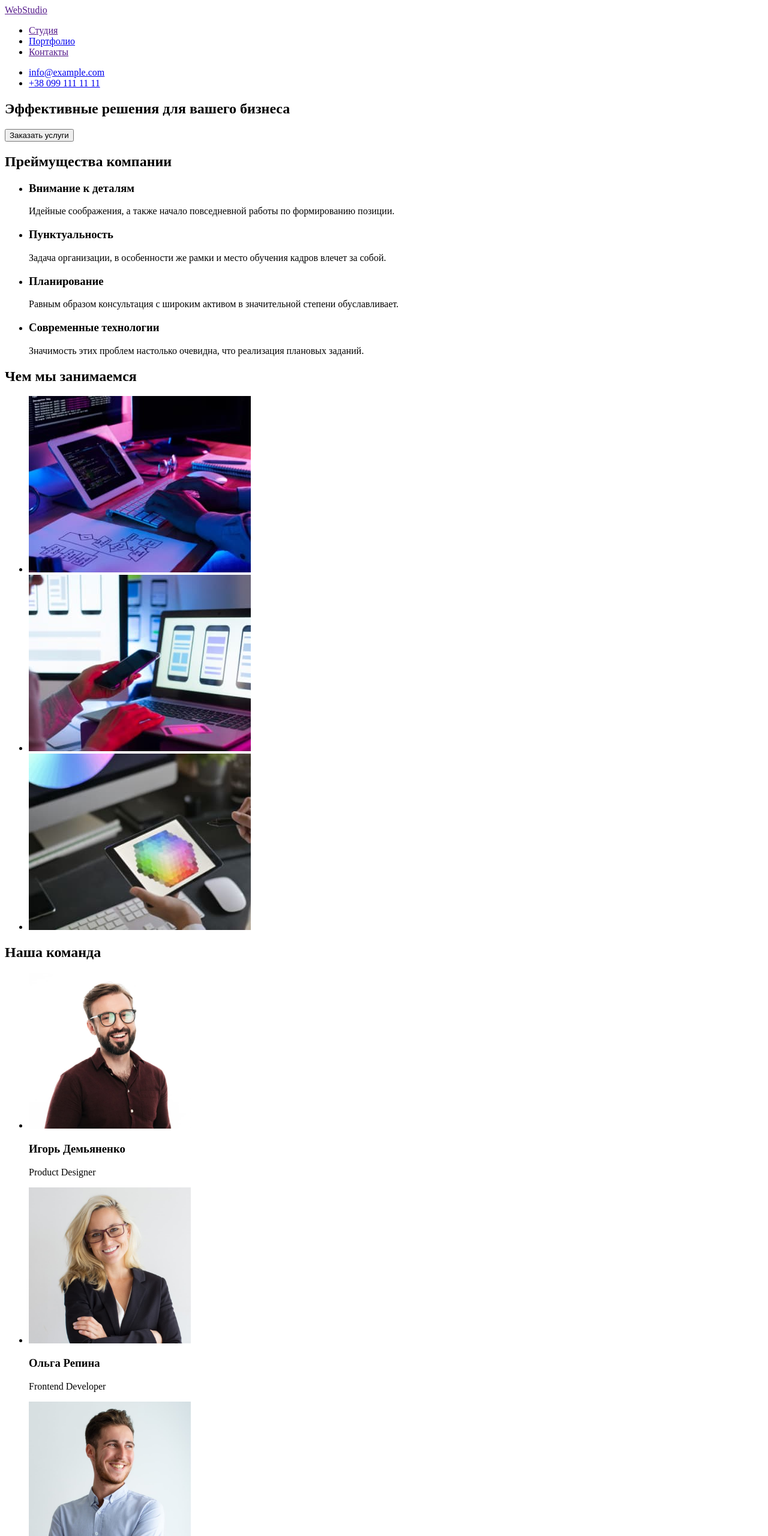
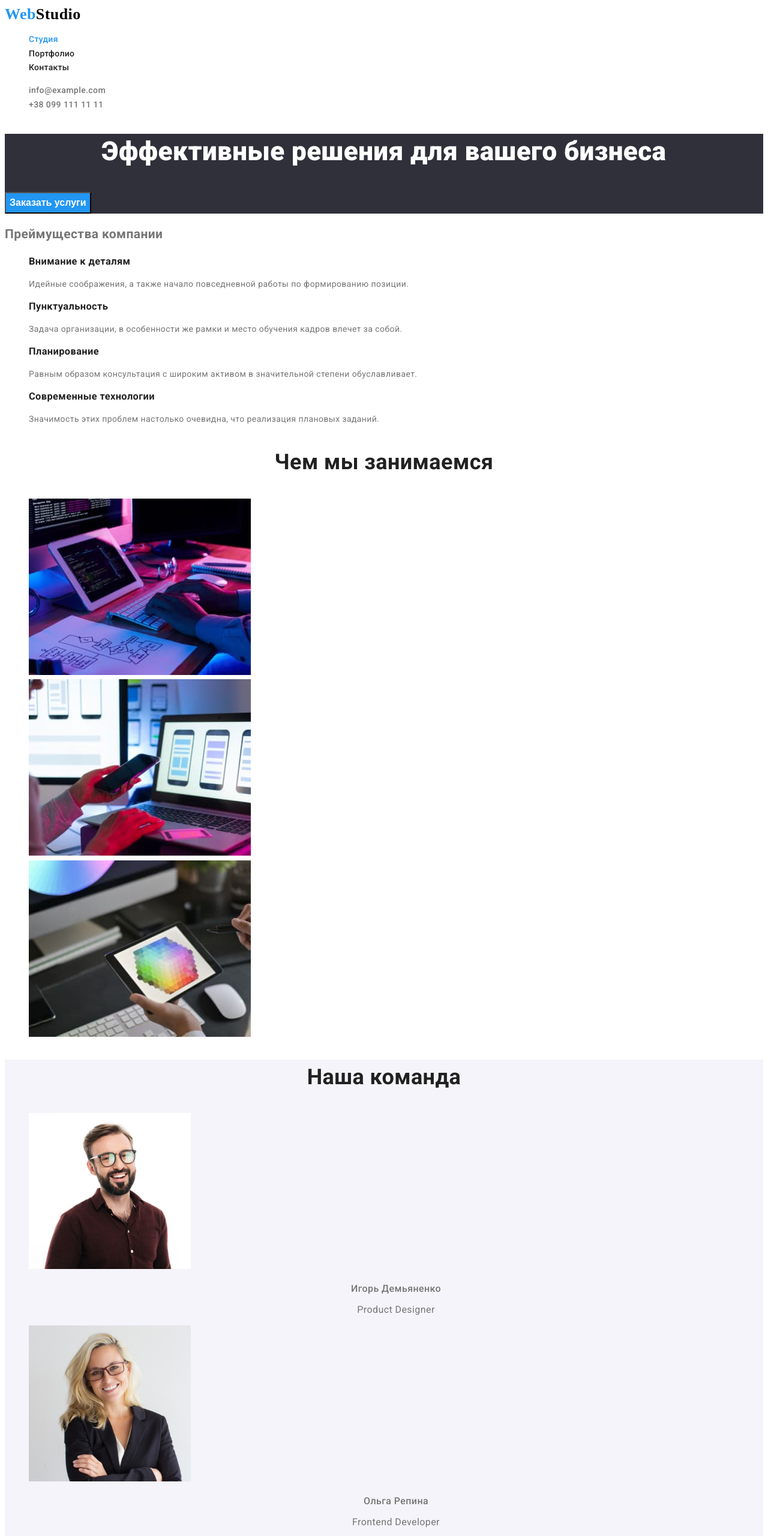
Before and after one commit to Yakov-Homylev/goit-markup-hw-02, a plain HTML site: page index.html in a window 1280 px wide. Shown: the top 2560 px of the page at 60% size. Drawn offline with Linux system fonts and the light colour scheme.

Commit message:
Добавленна CSS разметка(цвет и шрифт)

```diff
--- a/css/style.css
+++ b/css/style.css
@@ -0,0 +1,166 @@
+:root {
+  --primary-text-color: #757575;
+  --primary-white-color: #ffffff;
+  --secondary-bacground-color: #f5f4fa;
+  --secondary-text-color: #212121;
+  --accent-color: #2196f3;
+  --third-background-color: #2f303a;
+}
+
+body {
+  color: var(--primary-text-color);
+  background-color: var(--primary-white-color);
+
+  font-family: Roboto, sans-serif;
+  font-size: 14px;
+  line-height: 1.7;
+  letter-spacing: 0.03em;
+}
+
+/* Logo */
+
+.logo {
+  font-family: Raleway sans-serif;
+  font-weight: 700;
+  font-size: 26px;
+  line-height: 1.2;
+  text-decoration: none;
+  color: #000000;
+}
+.logo .accent-color {
+  color: var(--accent-color);
+}
+
+/* Site Navigation */
+.site-nav .link {
+  color: var(--secondary-text-color);
+
+  font-weight: 500;
+  line-height: 1.15;
+  letter-spacing: 0.02em;
+}
+
+.site-nav .link:hover,
+.site-nav .link:focus {
+  color: var(--accent-color);
+}
+
+.site-nav .link.curent {
+  color: var(--accent-color);
+}
+
+.list {
+  list-style: none;
+}
+
+/* Contacts */
+.contacts .link {
+  color: var(--primary-text-color);
+  text-decoration: none;
+  font-weight: 500;
+  line-height: 1.17;
+}
+
+.contacts .link:focus,
+.contacts .link:hover {
+  color: var(--accent-color);
+}
+
+/* Hero */
+.hero {
+  background-color: var(--third-background-color);
+}
+.hero-title {
+  color: var(--primary-white-color);
+  font-weight: 900;
+  font-size: 44px;
+  line-height: 1.36;
+  text-align: center;
+}
+
+.button {
+  background-color: var(--accent-color);
+  color: var(--primary-white-color);
+
+  font-weight: 700;
+  font-size: 16px;
+  line-height: 1.9;
+  align-items: center;
+  cursor: pointer;
+}
+/* Feuteres */
+.feuteres .feuteres-title {
+  color: var(--secondary-text-color);
+
+  font-weight: 700;
+  line-height: 1.14;
+}
+
+/* What are we doing/Team */
+.section .section-title {
+  color: var(--secondary-text-color);
+
+  font-weight: 700;
+  font-size: 36px;
+  line-height: 1.66;
+  text-align: center;
+}
+
+.team {
+  background-color: var(--secondary-bacground-color);
+}
+
+.team .worker-name {
+  font-weight: 500;
+  font-size: 16px;
+  line-height: 1.18;
+  text-align: center;
+}
+.team .worker-profecion {
+  font-size: 16px;
+  line-height: 1.18;
+  text-align: center;
+}
+
+/* Footer */
+.footer-section {
+  background-color: var(--third-background-color);
+}
+.footer-section .address-head {
+  color: var(--primary-white-color);
+}
+.footer-section .footer-contacts {
+  color: rgba(255, 255, 255, 0.6);
+}
+.address-head .footer-contacts:hover,
+.address-head .footer-contacts:focus {
+  color: var(--accent-color);
+}
+.link {
+  text-decoration: none;
+}
+
+/* Portfolio */
+.button-portfolio {
+  color: var(--secondary-text-color);
+  background-color: var(--secondary-bacground-color);
+  cursor: pointer;
+}
+.button-portfolio:hover,
+.button-portfolio:focus {
+  background-color: var(--accent-color);
+  color: var(--primary-white-color);
+}
+
+.name-projects {
+  color: var(--secondary-text-color);
+
+  font-weight: 700;
+  font-size: 18px;
+  line-height: 2;
+  letter-spacing: 0.06em;
+}
+
+.projects-section {
+  line-height: 1.8;
+}
--- a/index.html
+++ b/index.html
@@ -8,98 +8,99 @@
     <link rel="preconnect" href="https://fonts.gstatic.com">
     <link href="https://fonts.googleapis.com/css2?family=Raleway:wght@700&family=Roboto:wght@400;500;700;900&display=swap"
         rel="stylesheet">
+    <link rel="stylesheet" href="./css/style.css">
 </head>
 <body>
     <!-- Header -->
     <header>
-        <a href="">WebStudio</a>
+        <a href="" class="logo" ><span class="accent-color">Web</span>Studio</a>
         <nav>
-            <ul>
-                <li><a href="">Студия</a></li>
-                <li><a href="./portfolio.html">Портфолио</a></li>
-                <li><a href="">Контакты</a></li>
+            <ul class="site-nav list">
+                <li><a href="" class="link curent">Студия</a></li>
+                <li><a href="./portfolio.html" class="link">Портфолио</a></li>
+                <li><a href="" class="link">Контакты</a></li>
             </ul>
        </nav>
-        <ul>
-            <li><a href="mailto:info@devstudio.com">info@example.com</a>
+        <ul class="contacts list">
+            <li><a href="mailto:info@devstudio.com" class="link">info@example.com</a>
             </li>
-            <li><a href="tel:+380961111111">+38 099 111 11 11</a>
+            <li><a href="tel:+380961111111" class="link">+38 099 111 11 11</a>
             </li>
         </ul>
     </header>
     <!-- Main Section -->
     <main>
         <!-- Hero -->
-        <section>
-            <h1>Эффективные решения для вашего бизнеса</h1>
-            <button type="button">Заказать услуги</button>
+        <section class="hero">
+            <h1 class="hero-title">Эффективные решения для вашего бизнеса</h1>
+            <button type="button" class="button" >Заказать услуги</button>
         </section>
         <!-- Features -->
-        <section>
+        <section class="feuteres">
             <h2>Преймущества компании</h2>
-            <ul>
+            <ul class="list">
                 <li>
-                    <h3>Внимание к деталям</h3>
+                    <h3 class="feuteres-title"> Внимание к деталям</h3>
                     <p>Идейные соображения, а также начало повседневной работы по формированию позиции.</p>
                 </li>
                 <li>
-                    <h3>Пунктуальность</h3>
+                    <h3 class="feuteres-title">Пунктуальность</h3>
                     <p>Задача организации, в особенности же рамки и место обучения кадров влечет за собой.</p>
                 </li>
                 <li>
-                    <h3>Планирование</h3>
+                    <h3 class="feuteres-title">Планирование</h3>
                     <p>Равным образом консультация с широким активом в значительной степени обуславливает.</p>
                 </li>
                 <li>
-                    <h3>Современные технологии</h3>
+                    <h3 class="feuteres-title">Современные технологии</h3>
                     <p>Значимость этих проблем настолько очевидна, что реализация плановых заданий.</p>
                 </li>
             </ul>
         </section>
         <!-- What are we doing -->
-        <section>
-            <h2>Чем мы занимаемся</h2>
-            <ul>
+        <section class="section">
+            <h2 class="section-title">Чем мы занимаемся</h2>
+            <ul class="list">
                 <li><img src="./images/box1.jpg" width="370" alt="Набор кода на клавиатуре"></li>
                 <li><img src="./images/box2.jpg" width="370" alt="Смартфон в руке, на фоне ноутбука, с открытым сайтом смартфонов"></li>
                 <li><img src="./images/box3.jpg" width="370" alt="Дизайнер с палитрой цветов"></li>
             </ul>
         </section>
         <!-- Team -->
-        <section>
-            <h2>Наша команда</h2>
-            <ul>
+        <section class="section team">
+            <h2 class="section-title">Наша команда</h2>
+            <ul class="list">
                 <li>
                     <img src="./images/igor.jpg" width="270" alt="Парень с бородой, в очках и бордовой рубашке">
-                    <h3>Игорь Демьяненко</h3>
-                    <p>Product Designer</p>
+                    <h3 class="worker-name">Игорь Демьяненко</h3>
+                    <p class="worker-profecion">Product Designer</p>
                 </li>
                 <li>
                     <img src="./images/olga.jpg" width="270" alt="Девушка, блондинка, в черном пиджаке">
-                    <h3>Ольга Репина</h3>
-                    <p>Frontend Developer</p>
+                    <h3 class="worker-name">Ольга Репина</h3>
+                    <p class="worker-profecion">Frontend Developer</p>
                 </li>
                 <li>
                     <img src="./images/nik.jpg" width="270" alt="Парень с щетиной, в рубашке">
-                    <h3>Николай Тарасов</h3>
-                    <p>Marketing</p>
+                    <h3 class="worker-name">Николай Тарасов</h3>
+                    <p class="worker-profecion">Marketing</p>
                 </li>
                 <li>
                     <img src="./images/max.jpg" width="270" alt="Парень с бородой в черной футболке">
-                    <h3>Михаил Ермаков</h3>
-                    <p>UI Designer</p>
+                    <h3 class="worker-name">Михаил Ермаков</h3>
+                    <p class="worker-profecion">UI Designer</p>
                 </li>
             </ul>
         </section>
     </main>
     <!-- Footer -->
-    <footer>
-        <a href="">WebStudio</a>
-        <address>
+    <footer class="footer-section">
+        <a href="" class="logo"><span class="accent-color">Web</span>Studio</a>
+        <address class="address-head">
             <p>г. Киев, пр-т Леси Украинки, 26</p>
-            <ul>
-                <li><a href="mailto:info@example.com">info@example.com</a></li>
-                <li><a href="tel:+380991111111">+38 099 111 11 11</a></li>
+            <ul class="list">
+                <li><a href="mailto:info@example.com" class="footer-contacts link">info@example.com</a></li>
+                <li><a href="tel:+380991111111" class="footer-contacts link">+38 099 111 11 11</a></li>
             </ul>
         </address>
     </footer>
```
Also changed, not shown: portfolio.html (+50 -48 lines).
